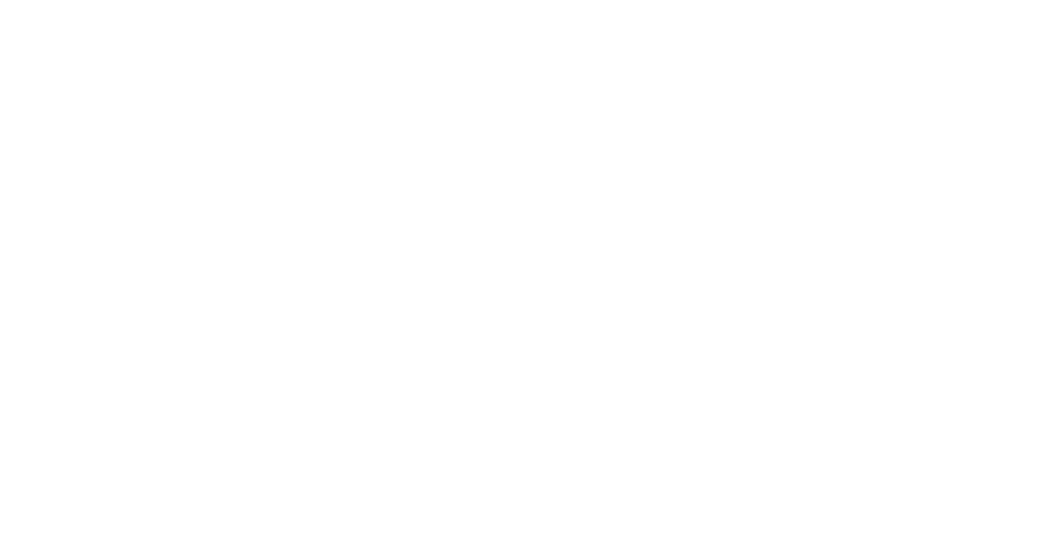
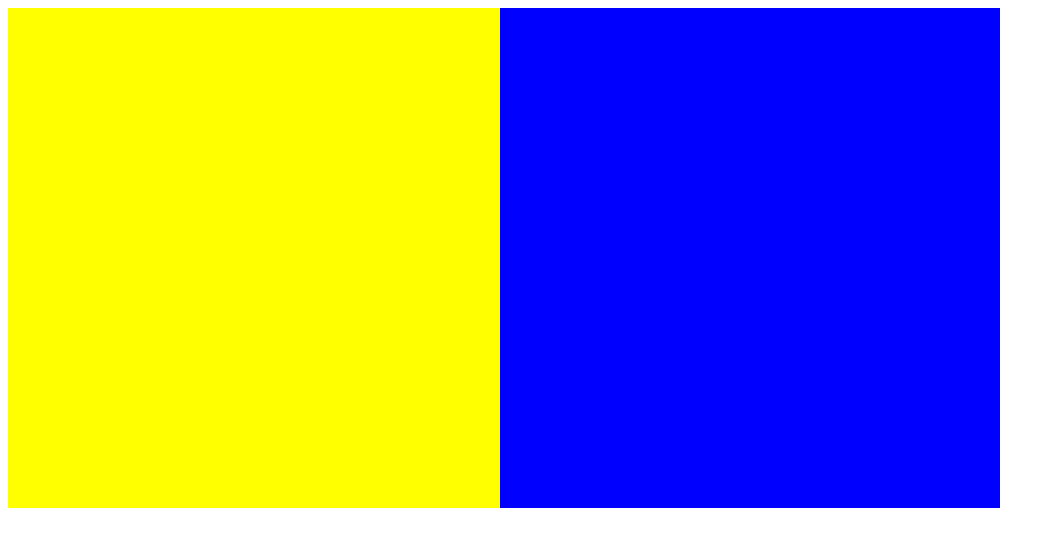
Before and after one commit to aamerino/C-Sec, a plain HTML site: page index.html in a window 1280 px wide. Shown: the whole page, without its empty margins (0-1055 px from the left). Drawn offline with Linux system fonts and the light colour scheme.

Commit message:
Creating basic div

```diff
--- /dev/null
+++ b/css/style.css
@@ -0,0 +1,14 @@
+  div {
+  	width: 500px;
+  	height: 500px;
+    position: absolute;
+	}
+
+  div:first-child {
+	  background-color: yellow;
+  }
+
+  div:nth-child(2){
+	  background-color: blue;
+	  left: 500px;
+  }
--- a/index.html
+++ b/index.html
@@ -3,8 +3,12 @@
 <head>
     <meta charset="UTF-8">
     <title>Title</title>
+	<link rel="stylesheet" type="text/css" href="css/style.css">
 </head>
 <body>
-
+	<div>
+	</div>
+	<div>
+	</div>
 </body>
 </html>
```
Also changed, not shown: 1 other file.
